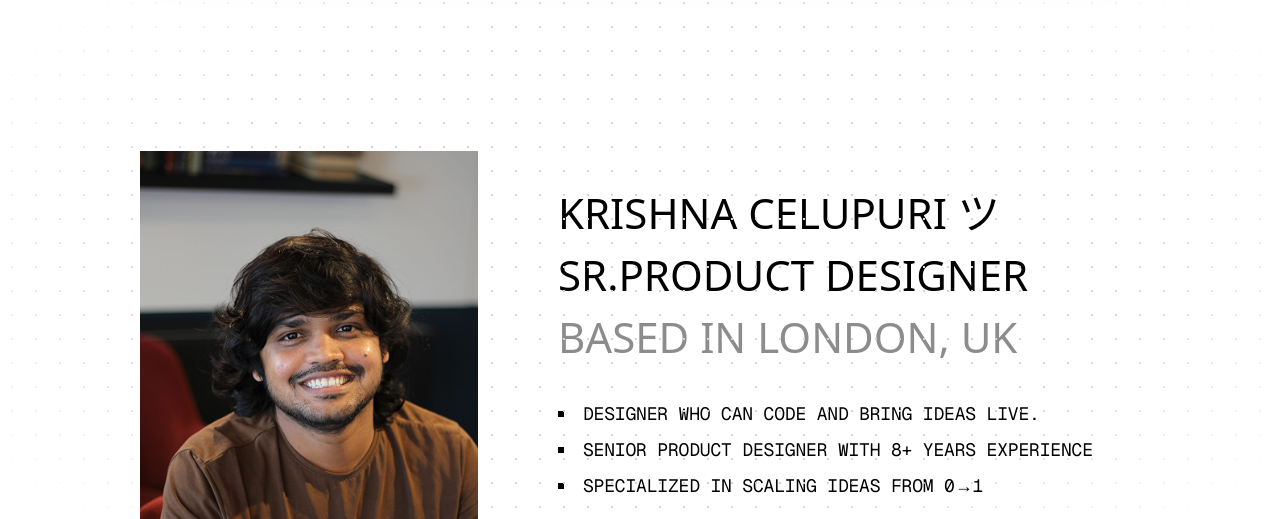
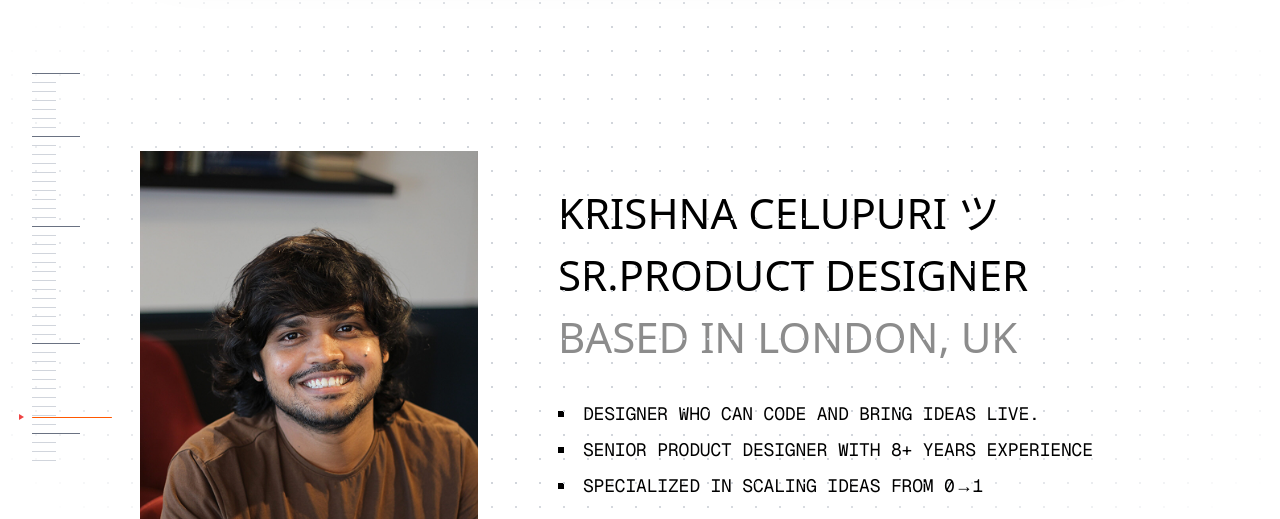
Before and after one commit to saikrishnacelupuri/designengineer-portfolio, a Next.js app: page / in a window 1280 px wide. Shown: the part 129-648 px from the top of the page. Built offline with nearby package versions, Linux system fonts and the light colour scheme; a web font is replaced by a local one.

Commit message:
added scroll indicator

```diff
--- a/src/app/layout.tsx
+++ b/src/app/layout.tsx
@@ -1,6 +1,7 @@
 import type { Metadata } from "next";
 import { Geist, Geist_Mono } from "next/font/google";
 import "./globals.css";
+import ScrollIndicator from "@/components/ScrollIndicator";
 
 const geistSans = Geist({
   variable: "--font-geist-sans",
@@ -112,6 +113,7 @@ export default function RootLayout({
       <body
         className={`${geistSans.variable} ${geistMono.variable} antialiased`}
       >
+        <ScrollIndicator />
         {children}
       </body>
     </html>
--- /dev/null
+++ b/src/components/ScrollIndicator.tsx
@@ -0,0 +1,69 @@
+'use client';
+
+import { motion, useScroll, useTransform } from 'framer-motion';
+
+export default function ScrollIndicator() {
+  const { scrollYProgress } = useScroll();
+
+  // Lines with consistent short length (gray) and occasional long lines (dark) for major sections
+  const sections = [
+    { length: 'w-12', isDark: true },   // Hero section (long + dark)
+    { length: 'w-6', isDark: false },   { length: 'w-6', isDark: false },   { length: 'w-6', isDark: false },
+    { length: 'w-6', isDark: false },   { length: 'w-6', isDark: false },   { length: 'w-6', isDark: false },
+    { length: 'w-12', isDark: true },   // About section (long + dark)
+    { length: 'w-6', isDark: false },   { length: 'w-6', isDark: false },   { length: 'w-6', isDark: false },
+    { length: 'w-6', isDark: false },   { length: 'w-6', isDark: false },   { length: 'w-6', isDark: false },
+    { length: 'w-6', isDark: false },   { length: 'w-6', isDark: false },   { length: 'w-6', isDark: false },
+    { length: 'w-12', isDark: true },   // Projects section (long + dark)
+    { length: 'w-6', isDark: false },   { length: 'w-6', isDark: false },   { length: 'w-6', isDark: false },
+    { length: 'w-6', isDark: false },   { length: 'w-6', isDark: false },   { length: 'w-6', isDark: false },
+    { length: 'w-6', isDark: false },   { length: 'w-6', isDark: false },   { length: 'w-6', isDark: false },
+    { length: 'w-6', isDark: false },   { length: 'w-6', isDark: false },   { length: 'w-6', isDark: false },
+    { length: 'w-12', isDark: true },   // Experience section (long + dark)
+    { length: 'w-6', isDark: false },   { length: 'w-6', isDark: false },   { length: 'w-6', isDark: false },
+    { length: 'w-6', isDark: false },   { length: 'w-6', isDark: false },   { length: 'w-6', isDark: false },
+    { length: 'w-6', isDark: false },   { length: 'w-6', isDark: false },   { length: 'w-6', isDark: false },
+    { length: 'w-12', isDark: true },   // Contact section (long + dark)
+    { length: 'w-6', isDark: false },   { length: 'w-6', isDark: false },   { length: 'w-6', isDark: false },
+  ];
+
+  const totalHeight = (sections.length - 1) * 8; // 8px spacing between lines (space-y-2)
+
+  return (
+    <div className="fixed left-8 top-1/2 transform -translate-y-1/2 z-50 hidden md:block">
+      <div className="flex flex-col space-y-2 relative">
+        {/* Horizontal lines representing different sections */}
+        {sections.map((section, index) => (
+          <div key={index} className="relative">
+            <div className={`h-px ${section.length} ${section.isDark
+              ? 'bg-gray-500'
+              : 'bg-gray-300'
+            }`} />
+          </div>
+        ))}
+
+        {/* Moving triangle indicator with extending line */}
+        <motion.div
+          className="absolute flex items-center"
+          style={{
+            left: '-13px',
+            top: useTransform(scrollYProgress, [0, 1], ['0px', `${totalHeight}px`]),
+            transform: 'translateY(-50%)'
+          }}
+        >
+          {/* Triangle */}
+          <div
+            className="w-0 h-0"
+            style={{
+              borderTop: '3px solid transparent',
+              borderBottom: '3px solid transparent',
+              borderLeft: '5px solid #ef4444',
+            }}
+          />
+          {/* Extending horizontal line */}
+          <div className="h-px w-20 bg-[#ff5800] ml-2 rounded-full" />
+        </motion.div>
+      </div>
+    </div>
+  );
+}
```
Also changed, not shown: public/ref/Group 13.png (added).
